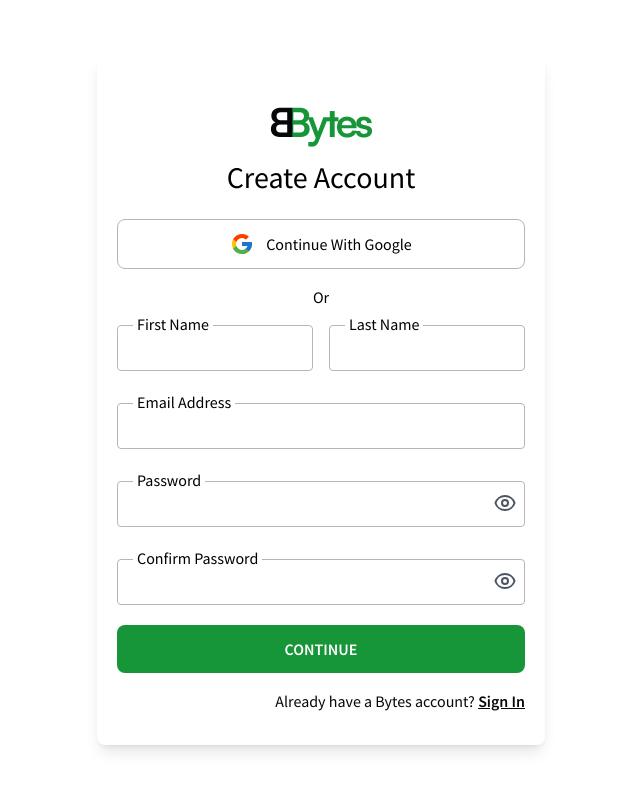
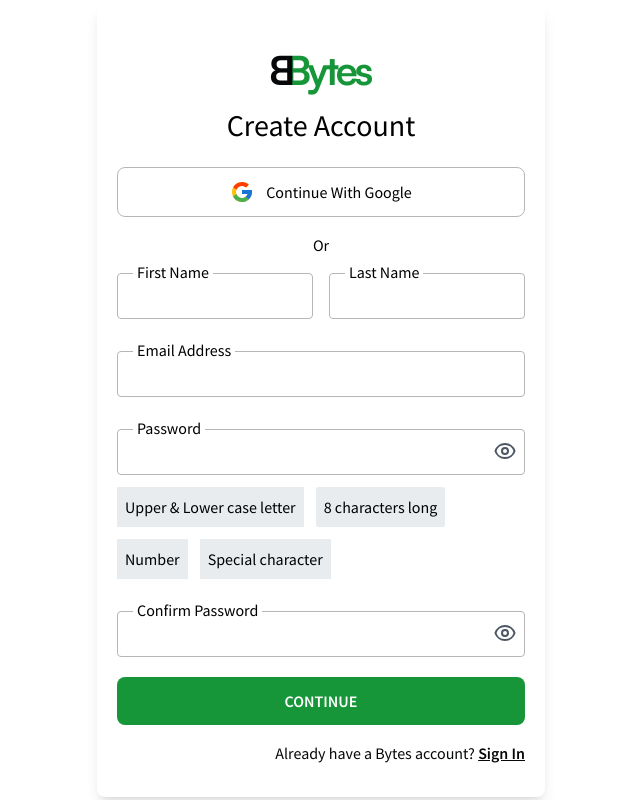
Before and after one commit to Elue-dev/BytesBlog-Client, a React (Vite) app: page /create-account in a window 1280 px wide. Shown: the whole page, without its empty margins (319-959 px from the left). Built offline with nearby package versions, Linux system fonts and the light colour scheme.

Commit message:
password strength checker

```diff
--- a/src/components/input/index.tsx
+++ b/src/components/input/index.tsx
@@ -1,8 +1,22 @@
 import { InputProps } from "@/types";
 
-export default function Input({ type, className }: InputProps) {
-  const inputClasses = `rounded border border-lightGray outline-none focus:border-primaryColor transition ease-in	 duration-300 ${className}`;
+export default function Input({
+  type,
+  name,
+  ref,
+  className,
+  value,
+  onChange,
+}: InputProps) {
+  const inputClasses = `rounded border border-lightGray outline-none focus:border-primaryColor transition ease-in text-lightText	 duration-300 ${className}`;
   return (
-    <input type={type} className={className ? inputClasses : "border"}></input>
+    <input
+      type={type}
+      name={name}
+      ref={ref}
+      className={className ? inputClasses : "border"}
+      value={value}
+      onChange={onChange}
+    ></input>
   );
 }
--- a/src/components/interests/index.tsx
+++ b/src/components/interests/index.tsx
@@ -5,17 +5,25 @@
 
 export default function Interests({
   interests,
+  initialValues,
   setInterests,
   previousStep,
+  values,
+  setValues,
 }: InterestsProps) {
-  console.log(interests);
-
   const setUserInterest = (int: string) => {
     if (interests.includes(int)) {
       setInterests(interests.filter((cat) => cat !== int));
     } else {
       setInterests([...interests, int]);
     }
+  };
+
+  const createUserAccount = () => {
+    console.log({ values });
+    console.log({ interests });
+    setValues(initialValues);
+    setInterests([]);
   };
 
   return (
@@ -41,9 +49,9 @@
                 <span
                   className={`${
                     interests.includes(interest)
-                      ? "border-2 border-primaryColor p-2 text-primaryColor transition duration-500 ease-in-out"
-                      : "border border-lighterGray p-2 text-lighterGray transition duration-500 ease-in-out"
-                  } cursor-pointer rounded-2xl`}
+                      ? "border-2 border-primaryColor p-2 text-primaryColor "
+                      : "border border-lighterGray p-2 text-lighterGray"
+                  } cursor-pointer rounded-2xl transition duration-500 ease-in-out`}
                 >
                   {interest}
                 </span>
@@ -52,7 +60,10 @@
           ))}
         </div>
 
-        <Button className="mt-14 w-full rounded-lg bg-primaryColor uppercase text-white">
+        <Button
+          className="mt-14 w-full rounded-lg bg-primaryColor uppercase text-white"
+          onClick={createUserAccount}
+        >
           Create Account
         </Button>
       </div>
--- a/src/components/signup_form/index.tsx
+++ b/src/components/signup_form/index.tsx
@@ -4,18 +4,50 @@
 import { Link } from "react-router-dom";
 import { FcGoogle } from "react-icons/fc";
 import { HiOutlineEye } from "react-icons/hi";
+import { HiOutlineEyeSlash } from "react-icons/hi2";
+import { BsFillCheckSquareFill } from "react-icons/bs";
 import Input from "../input";
+import { useEffect, useRef, useState } from "react";
 
 export default function SignUpForm({
   values,
   handleInputChange,
   nextStep,
-  setValues,
 }: CAProps) {
-  console.log(values);
-  console.log(handleInputChange);
-  console.log(nextStep);
-  console.log(setValues);
+  const { firstname, lastname, email, password, confirmPassword } = values;
+  const [visible, setVisible] = useState(false);
+  const [cpVisible, setCPVisible] = useState(false);
+  const [numberCondition, setNumberCondition] = useState(false);
+  const [charCondition, setCharCondition] = useState(false);
+  const [lengthCondition, setLengthCondition] = useState(false);
+  const [caseCondition, setCaseCondition] = useState(false);
+  const passwordRef = useRef<any | undefined>();
+  const cPasswordRef = useRef<any | undefined>();
+
+  useEffect(() => {
+    if (password.match(/([a-z].*[A-Z])|([A-Z].*[a-z])/)) {
+      setCaseCondition(true);
+    } else {
+      setCaseCondition(false);
+    }
+    if (password.length > 7) {
+      setLengthCondition(true);
+    } else {
+      setLengthCondition(false);
+    }
+
+    if (password.match(/([0-9])/)) {
+      setNumberCondition(true);
+    } else {
+      setNumberCondition(false);
+    }
+
+    if (password.match(/([!,%,&,@,#,$,^,*,?,_,~])/)) {
+      setCharCondition(true);
+    } else {
+      setCharCondition(false);
+    }
+  }, [password]);
 
   return (
     <section>
@@ -35,34 +67,113 @@
           <form action="">
             <div className="flex flex-col gap-4 sm:flex-row">
               <div className="relative w-full sm:w-1/2">
-                <Input type="text" className="w-full p-2.5" />
+                <Input
+                  type="text"
+                  className="w-full p-2.5"
+                  value={firstname}
+                  name="firstname"
+                  onChange={handleInputChange}
+                />
                 <span className="form-text">First Name</span>
               </div>
 
               <div className="relative w-full pt-3 sm:w-1/2 sm:pt-0">
-                <Input type="text" className="w-full p-2.5" />
+                <Input
+                  type="text"
+                  name="lastname"
+                  className="w-full p-2.5"
+                  value={lastname}
+                  onChange={handleInputChange}
+                />
                 <span className="form-text">Last Name</span>
               </div>
             </div>
 
             <div className="relative pt-8">
-              <Input type="text" className="w-full p-2.5" />
+              <Input
+                type="text"
+                name="email"
+                className="w-full p-2.5"
+                value={email}
+                onChange={handleInputChange}
+              />
               <span className="form-text">Email Address</span>
             </div>
 
             <div className="relative pt-8">
-              <Input type="text" className="w-full p-2.5" />
+              <Input
+                type={visible ? "text" : "password"}
+                name="password"
+                ref={passwordRef}
+                className="w-full p-2.5"
+                value={password}
+                onChange={handleInputChange}
+              />
               <span className="form-text">Password</span>
               <span className="absolute bottom-3 right-2 cursor-pointer text-2xl text-gray-600">
-                <HiOutlineEye />
+                <div onClick={() => setVisible(!visible)}>
+                  {visible ? <HiOutlineEyeSlash /> : <HiOutlineEye />}
+                </div>
+              </span>
+            </div>
+            <div className="flex flex-wrap gap-3 pt-3">
+              <span
+                className={`${
+                  caseCondition
+                    ? "flex items-center justify-start gap-2 bg-primaryColorLighter p-2 text-primaryColor"
+                    : "bg-lightGraySec p-2"
+                }`}
+              >
+                {caseCondition && <BsFillCheckSquareFill />}
+                <span>Upper & Lower case letter </span>
+              </span>
+              <span
+                className={`${
+                  lengthCondition
+                    ? "flex items-center justify-start gap-2 rounded-sm bg-primaryColorLighter p-2 text-primaryColor"
+                    : "rounded-sm bg-lightGraySec p-2"
+                }`}
+              >
+                {lengthCondition && <BsFillCheckSquareFill />}
+                <span>8 characters long</span>
+              </span>
+              <span
+                className={`${
+                  numberCondition
+                    ? "flex items-center justify-start gap-2 bg-primaryColorLighter p-2 text-primaryColor"
+                    : "bg-lightGraySec p-2"
+                }`}
+              >
+                {numberCondition && <BsFillCheckSquareFill />}
+                <span>Number</span>
+              </span>
+
+              <span
+                className={`${
+                  charCondition
+                    ? "flex items-center justify-start gap-2 bg-primaryColorLighter p-2 text-primaryColor"
+                    : "bg-lightGraySec p-2"
+                }`}
+              >
+                {charCondition && <BsFillCheckSquareFill />}
+                <span>Special character</span>
               </span>
             </div>
 
             <div className="relative pt-8">
-              <Input type="text" className="w-full p-2.5" />
+              <Input
+                type={cpVisible ? "text" : "password"}
+                name="confirmPassword"
+                ref={cPasswordRef}
+                className="w-full p-2.5"
+                value={confirmPassword}
+                onChange={handleInputChange}
+              />
               <span className="form-text">Confirm Password</span>
               <span className="absolute bottom-3 right-2 cursor-pointer text-2xl text-gray-600">
-                <HiOutlineEye />
+                <div onClick={() => setCPVisible(!cpVisible)}>
+                  {cpVisible ? <HiOutlineEyeSlash /> : <HiOutlineEye />}
+                </div>
               </span>
             </div>
 
--- a/src/pages/auth/create_account/account_details/index.tsx
+++ b/src/pages/auth/create_account/account_details/index.tsx
@@ -37,13 +37,15 @@
           values={values}
           handleInputChange={handleInputChange}
           nextStep={nextStep}
-          setValues={setValues}
         />
       );
       break;
     case 2:
       return (
         <Interests
+          values={values}
+          setValues={setValues}
+          initialValues={initialValues}
           interests={interests}
           setInterests={setInterests}
           previousStep={previousStep}
--- a/tailwind.config.js
+++ b/tailwind.config.js
@@ -6,10 +6,13 @@
       colors: {
         primaryColor: "#169639",
         primaryColorLight: "#F2FFF5",
+        primaryColorLighter: "#F1FFE4",
         lightTextColor: "#8E8E93",
         blackNeutral: "#07080A",
         lightGray: "#B6B6B6",
         lighterGray: "#767D8D",
+        lightGraySec: "#E9ECEF",
+        lightText: "#555",
       },
     },
   },
```
Also changed, not shown: src/types/index.ts (+14 -2 lines).
